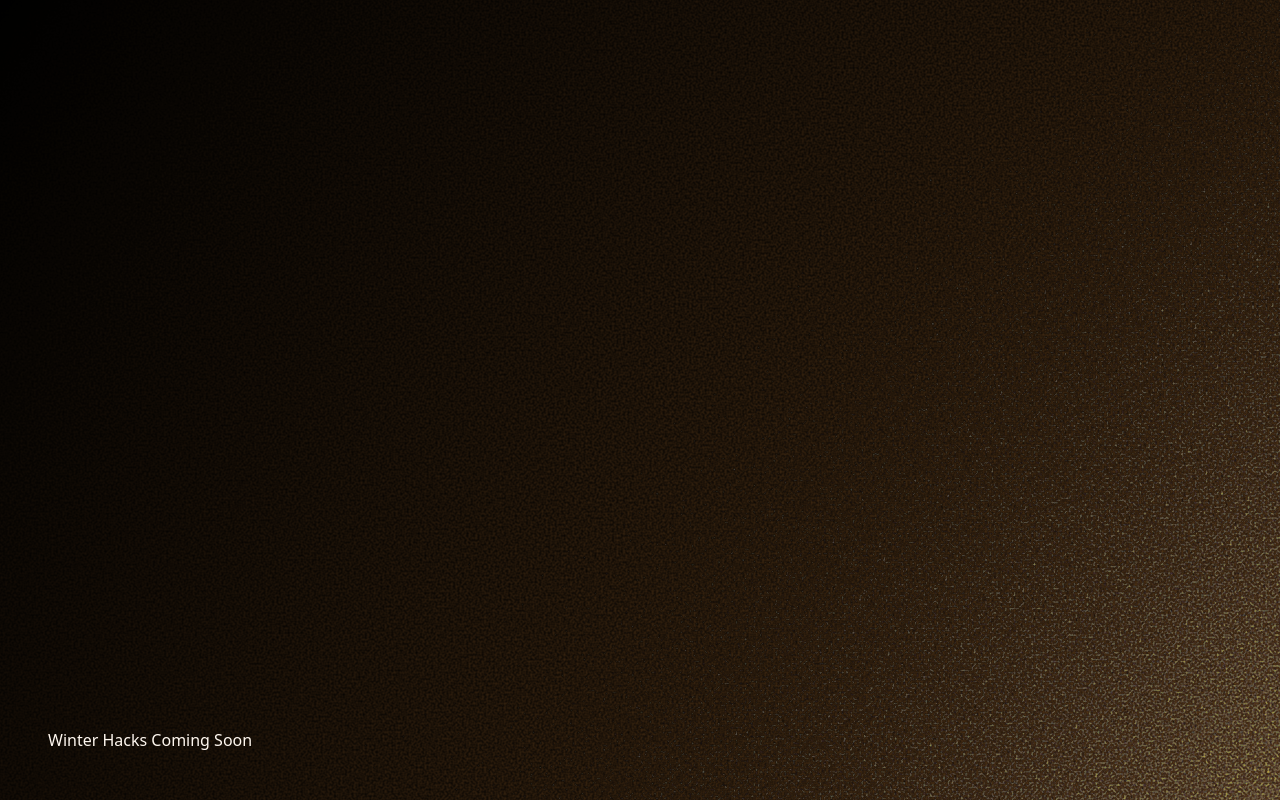
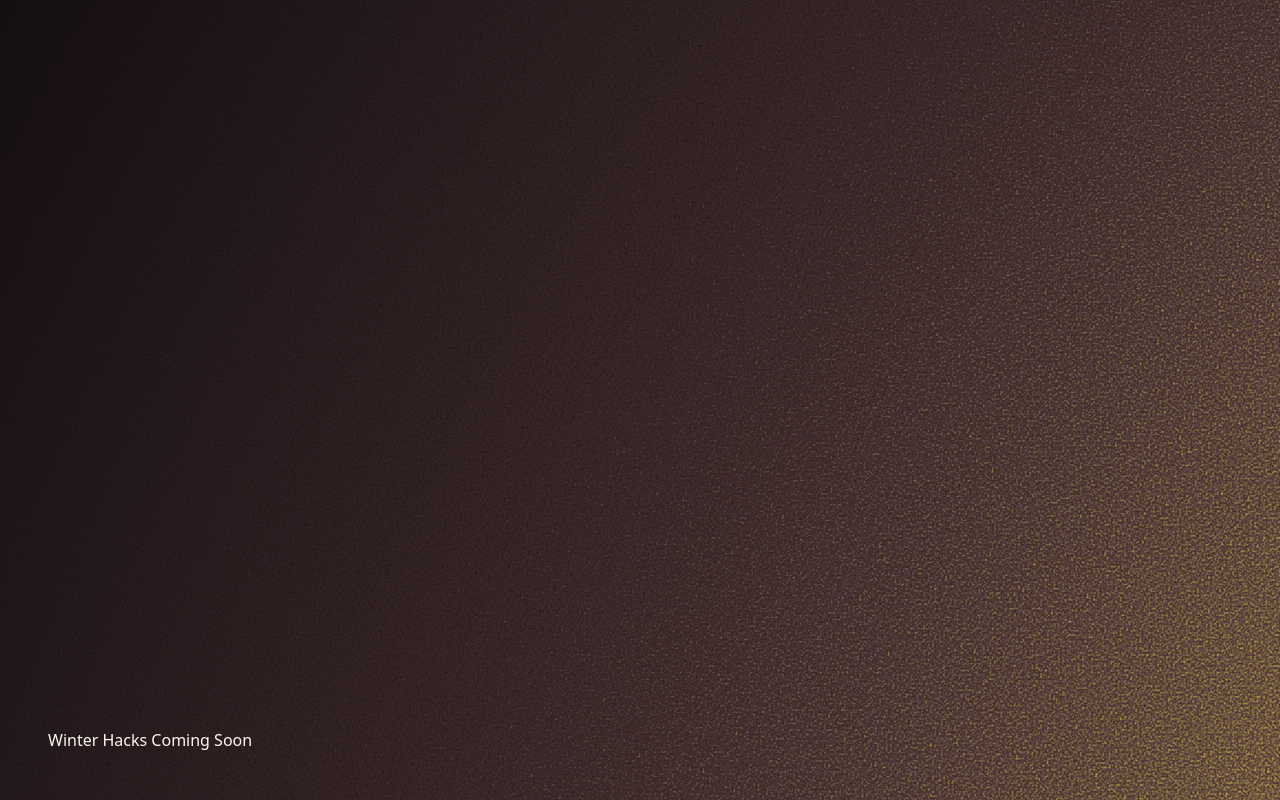
Before and after one commit to EquinoxCoding/EquinoxCoding.github.io, a SvelteKit app: page / in a window 1280 px wide. Shown: the top 800 px of the page. Built offline with nearby package versions, Linux system fonts and the light colour scheme.

Commit message:
proper background sizing

```diff
--- a/src/app.css
+++ b/src/app.css
@@ -4,7 +4,7 @@
 
 @layer base {
     :root {
-        --color-bg: 81 81 83;
+        --color-bg: 121 101 120;
         --color-primary: 255 248 240;
         --color-secondary: 230 148 65;
         --color-accent: 178 135 163;
--- a/src/routes/+layout.svelte
+++ b/src/routes/+layout.svelte
@@ -4,17 +4,19 @@
 
 <title>Equinox Coding</title>
 <div class="h-fit">
-    <slot />
-    <div class="w-full h-[1500px] isolate absolute top-0 -z-10">
-        <div class="bg-noise w-full h-full" />
-        <div class="mix-blend-darken absolute top-0 w-full h-full bg-secondary" />
+    <div class="w-full h-fit isolate absolute top-0">
+        <div class="bg-noise w-full h-full absolute -z-10" />
+        <div class="mix-blend-darken absolute -z-10 w-full h-full bg-secondary" />
+        <div>
+            <slot />
+        </div>
     </div>
 </div>
 
 <style>
     .bg-noise {
-        background: radial-gradient(circle at 200vw 230vh, transparent 1vw, rgb(var(--color-bg))),
+        background: radial-gradient(circle at 250vw 230vh, rgb(var(--color-bg) / 0.1), rgb(var(--color-bg))),
             url('$lib/grain.svg');
-        filter: contrast(600%) brightness(100%) grayscale(0.9);
+        filter: contrast(900%) brightness(80%) grayscale(0.9);
     }
 </style>
--- a/src/routes/+page.svelte
+++ b/src/routes/+page.svelte
@@ -7,3 +7,6 @@
 <div class="h-screen flex content-center items-end p-12">
     <h1 class="text-primary">Winter Hacks Coming Soon</h1>
 </div>
+<div class="h-screen">
+
+</div>
```
